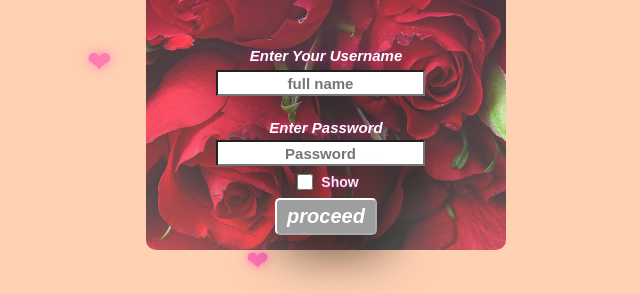
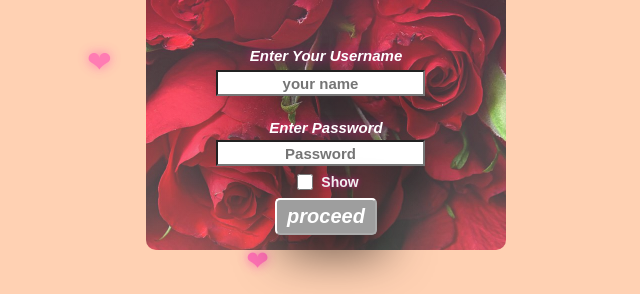
Before and after one commit to piyush1234-lab/Indranil1234.github.io, a plain HTML site: page index.html in a window 1280 px wide. Shown: the part 410-704 px from the top of the page, 154-794 px from the left. Drawn offline with Linux system fonts and the light colour scheme; grey boxes are pictures that could not be loaded.

Commit message:
Update index.html

```diff
--- a/index.html
+++ b/index.html
@@ -11,7 +11,7 @@
         <div id="loginform">
         <h1>plz login with the password provided</h1>
         <p id="p1">Enter Your Username</p>
-    <input id="in2" type="text" placeholder="full name" oninput="check()">
+    <input id="in2" type="text" placeholder="your name" oninput="check()">
     <span id="spn">✅</span><br>
     <p id="p2">Enter Password</p>
     <div class="pwd-box">
```
